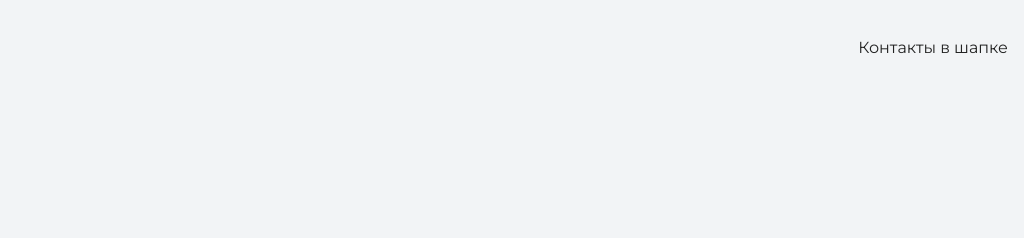
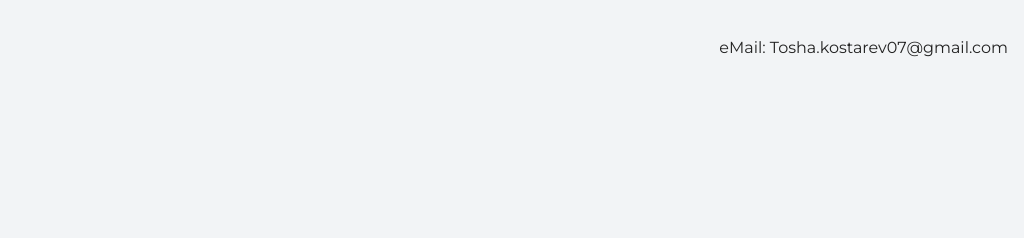
Before and after one commit to toshakostarev/MySite, a plain HTML site: page index.html in a window 1280 px wide. Shown: the top 238 px of the page, without its empty margins (256-1280 px from the left). Drawn offline with nearby package versions, Linux system fonts and the light colour scheme.

Commit message:
Update index.html

```diff
--- a/index.html
+++ b/index.html
@@ -10,7 +10,7 @@
 
 <body>
     <header class="page-header">
-        <div class="container">Контакты в шапке</div>
+        <div class="container">eMail: Tosha.kostarev07@gmail.com</div>
 
     </header>
 
```
